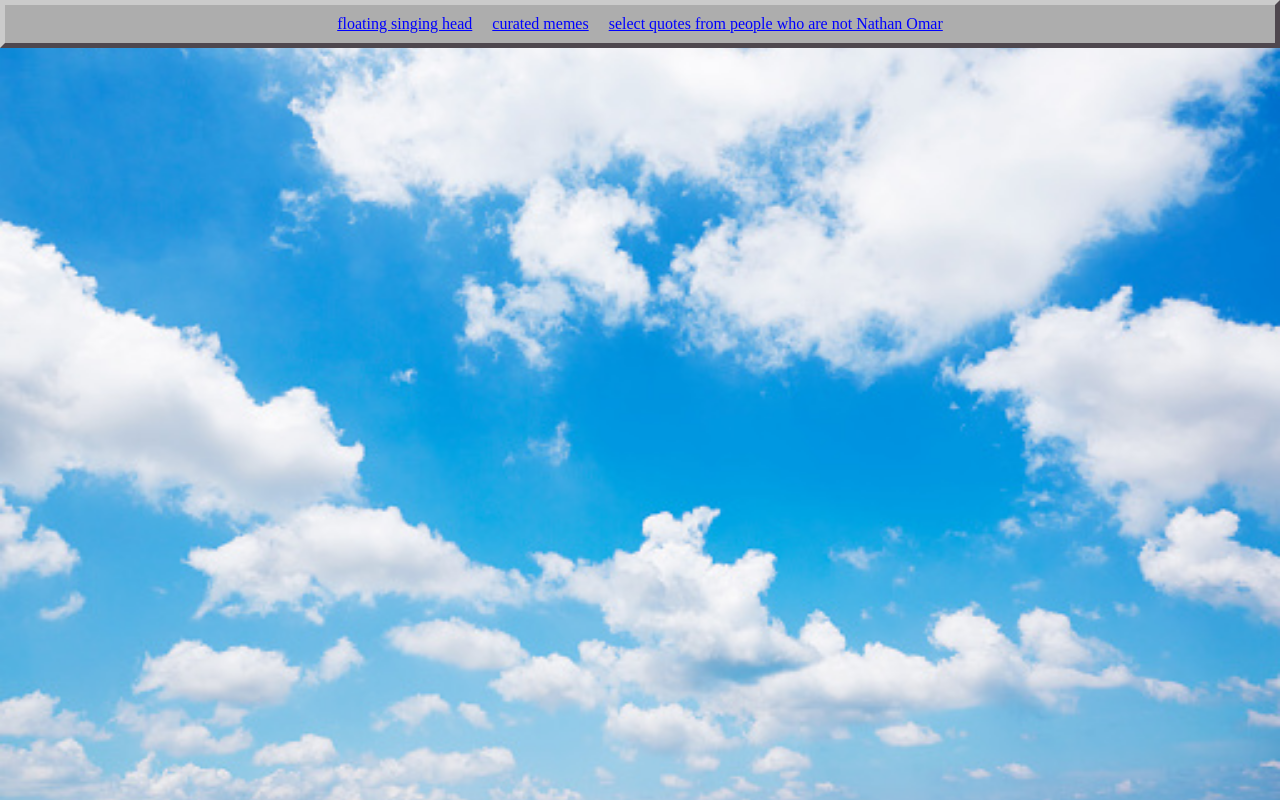
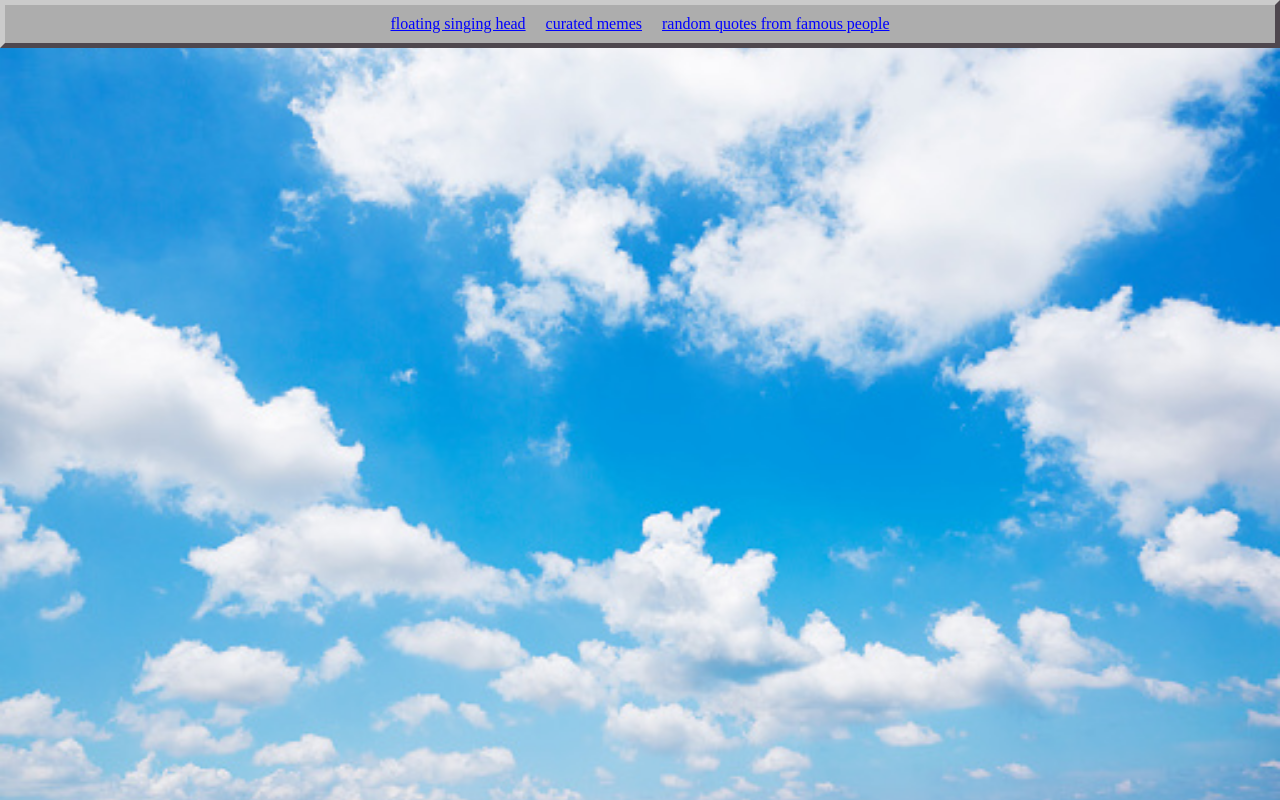
Before and after one commit to the-great-peter-smith/foofoocuddlypoops, a plain HTML site: page charcues.html in a window 1280 px wide. Drawn offline with Linux system fonts and the light colour scheme.

Commit message:
Edits to nav bar

```diff
--- a/charcues.html
+++ b/charcues.html
@@ -17,7 +17,7 @@
       curated memes
     </a>
     <a href="./quotes.html" class="nav__item">
-      select quotes from people who are not Nathan Omar
+      random quotes from famous people
     </a>
     <!-- <a href="./charcues.html" class="nav__item">
       charcues
```
Also changed, not shown: memes.html (+1 -1 lines), quotes.html (+1 -1 lines).
